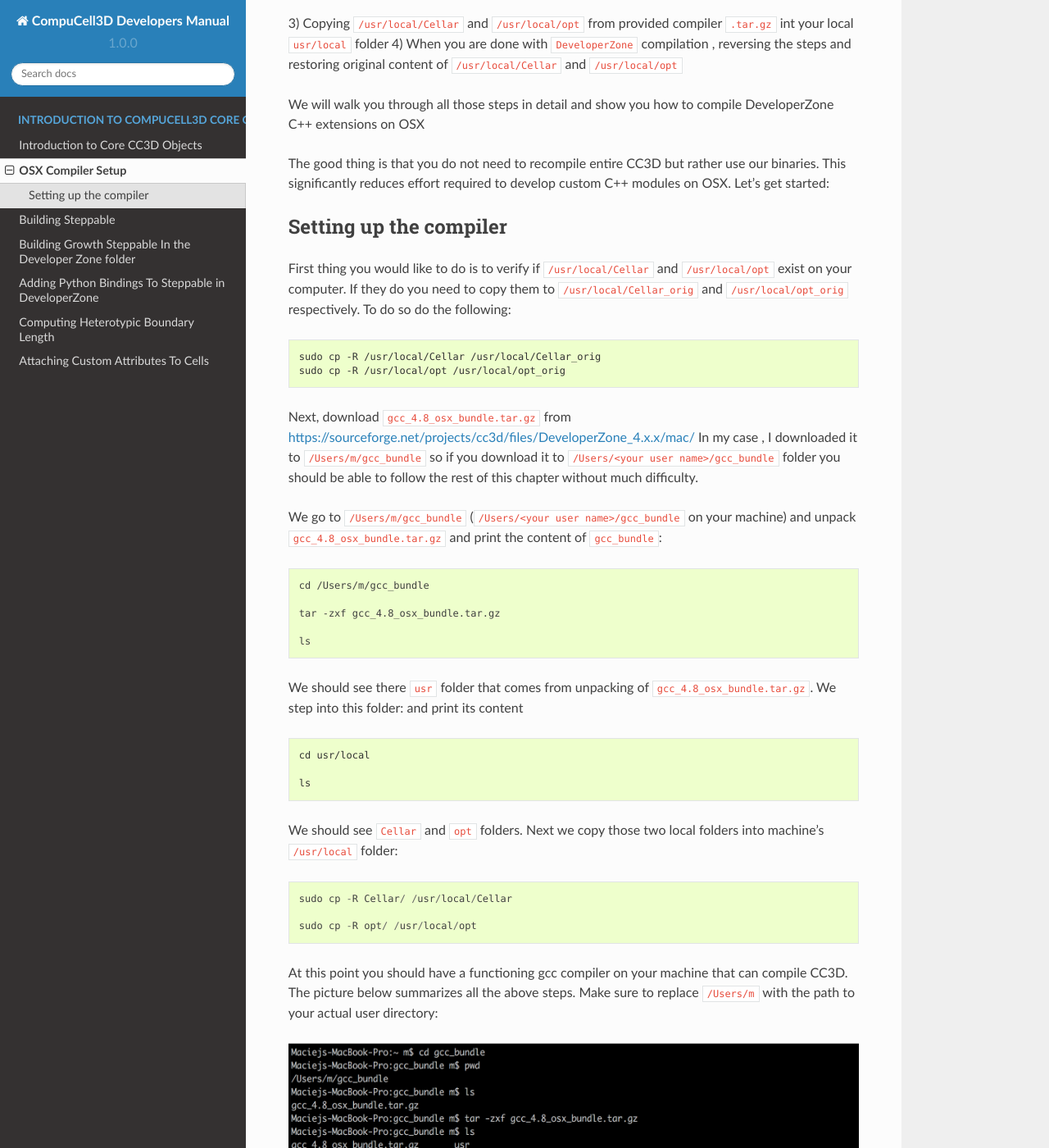
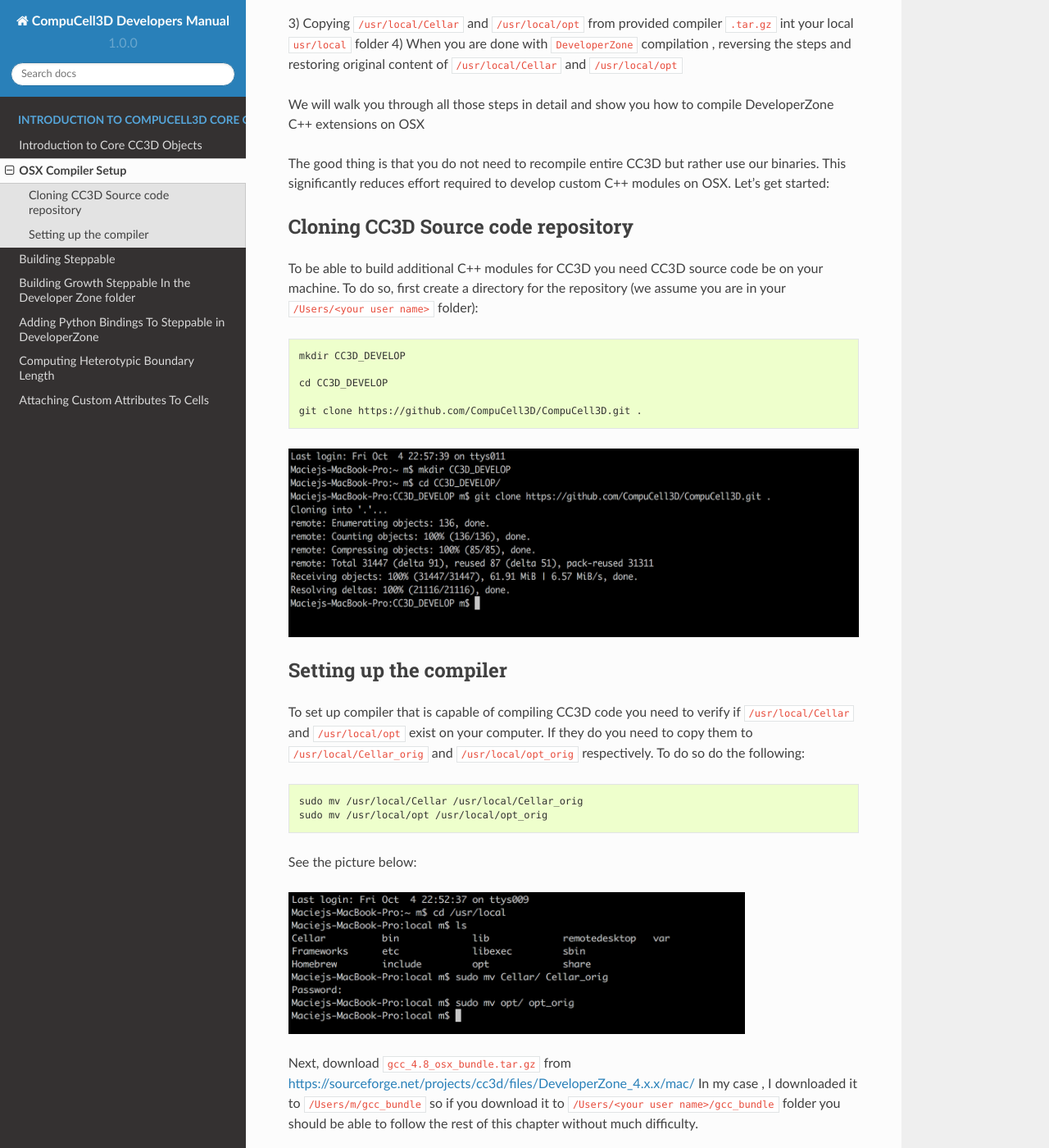
Before and after one commit to CompuCell3D/CompuCell3DDevelopersManual, a Sphinx documentation site: the page built from docs/setting_up_compiler_on_osx.rst, in a window 1280 px wide and 1400 px high, scrolled down 505 px. Shown: the whole window at 82% size. Built offline with Sphinx 7.4.7 and the Read the Docs theme 2.0.0, drawn with Linux system fonts in a browser that asks for light colours.

Commit message:
added instructions on setting up DeveloperZone compilation on OSX

```diff
--- a/docs/setting_up_compiler_on_osx.rst
+++ b/docs/setting_up_compiler_on_osx.rst
@@ -23,17 +23,36 @@
 The good thing is that you do not need to recompile entire CC3D but rather use our binaries. This significantly
 reduces effort required to develop custom C++ modules on OSX. Let's get started:
 
+Cloning CC3D Source code repository
+~~~~~~~~~~~~~~~~~~~~~~~~~~~~~~~~~~~~
+
+To be able to build additional C++ modules for CC3D you need CC3D source code be on your machine. To do so, first create
+a directory for the repository (we assume you are in your ``/Users/<your user name>`` folder):
+
+.. code-block:: console
+
+    mkdir CC3D_DEVELOP
+
+    cd CC3D_DEVELOP
+
+    git clone https://github.com/CompuCell3D/CompuCell3D.git .
+
+|dev_zone_osx_002|
+
 Setting up the compiler
 ~~~~~~~~~~~~~~~~~~~~~~~~
-
-First thing you would like to do is to verify if ``/usr/local/Cellar`` and ``/usr/local/opt`` exist on your computer.
+To set up compiler that is capable of compiling CC3D code you need to verify if ``/usr/local/Cellar`` and ``/usr/local/opt`` exist on your computer.
 If they do you need to copy them to ``/usr/local/Cellar_orig`` and ``/usr/local/opt_orig`` respectively. To do so
 do the following:
 
 .. code-block:: console
 
-    sudo cp -R /usr/local/Cellar /usr/local/Cellar_orig
-    sudo cp -R /usr/local/opt /usr/local/opt_orig
+    sudo mv /usr/local/Cellar /usr/local/Cellar_orig
+    sudo mv /usr/local/opt /usr/local/opt_orig
+
+See the picture below:
+
+|dev_zone_osx_000|
 
 Next, download ``gcc_4.8_osx_bundle.tar.gz`` from https://sourceforge.net/projects/cc3d/files/DeveloperZone_4.x.x/mac/
 In my case , I downloaded it to ``/Users/m/gcc_bundle`` so if you download it to ``/Users/<your user name>/gcc_bundle``
@@ -72,6 +91,18 @@
 
 |dev_zone_osx_001|
 
+
+
+
+.. |dev_zone_osx_000| image:: images/dev_zone_osx_000.png
+   :width: 5.8in
+   :height: 1.8in
+
+
 .. |dev_zone_osx_001| image:: images/dev_zone_osx_001.png
    :width: 7.8in
    :height: 2.7in
+
+.. |dev_zone_osx_002| image:: images/dev_zone_osx_002.png
+   :width: 7.8in
+   :height: 2.4in
```
Also changed, not shown: docs/images/dev_zone_osx_000.png (added), docs/images/dev_zone_osx_002.png (added).
